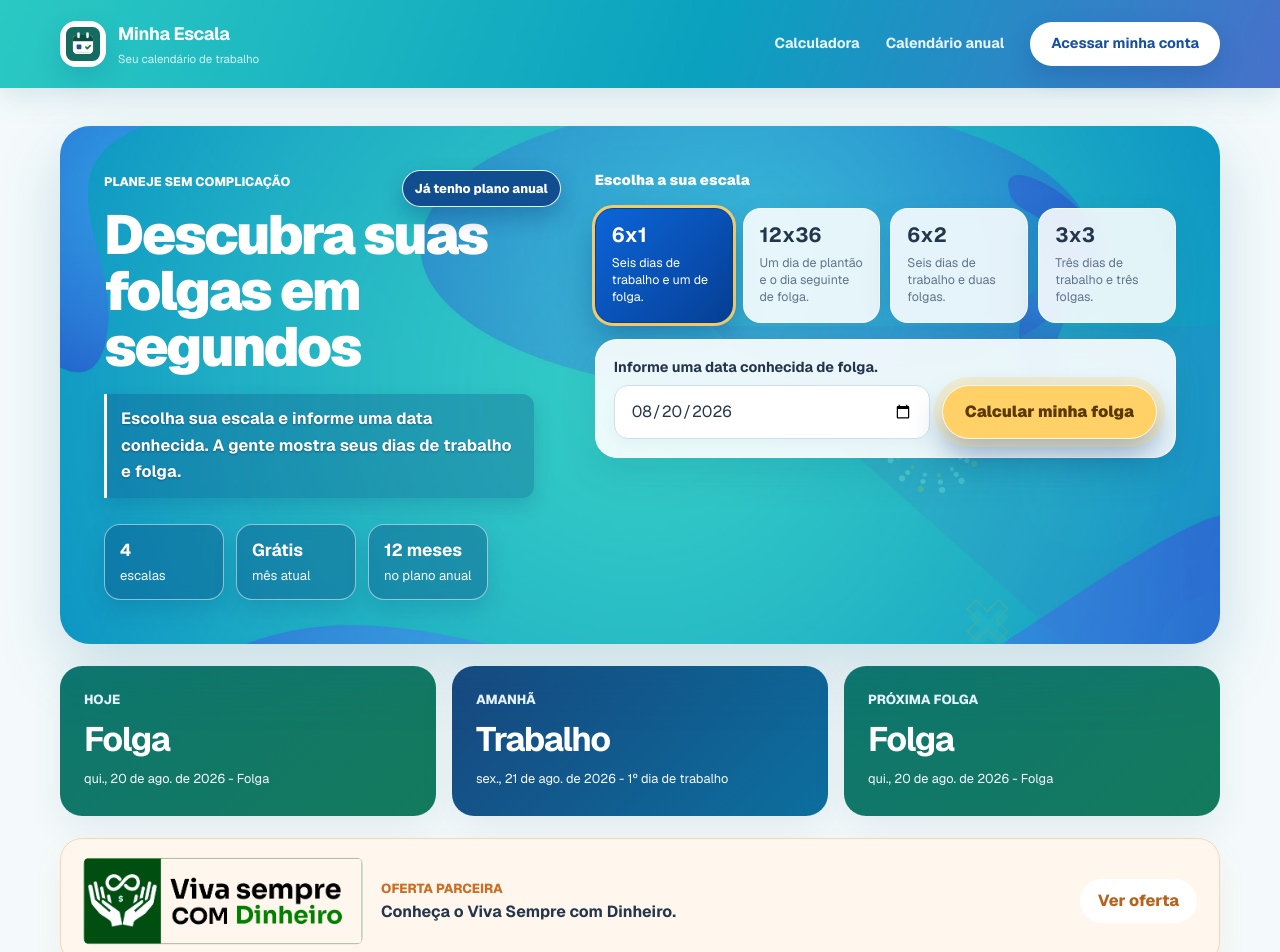
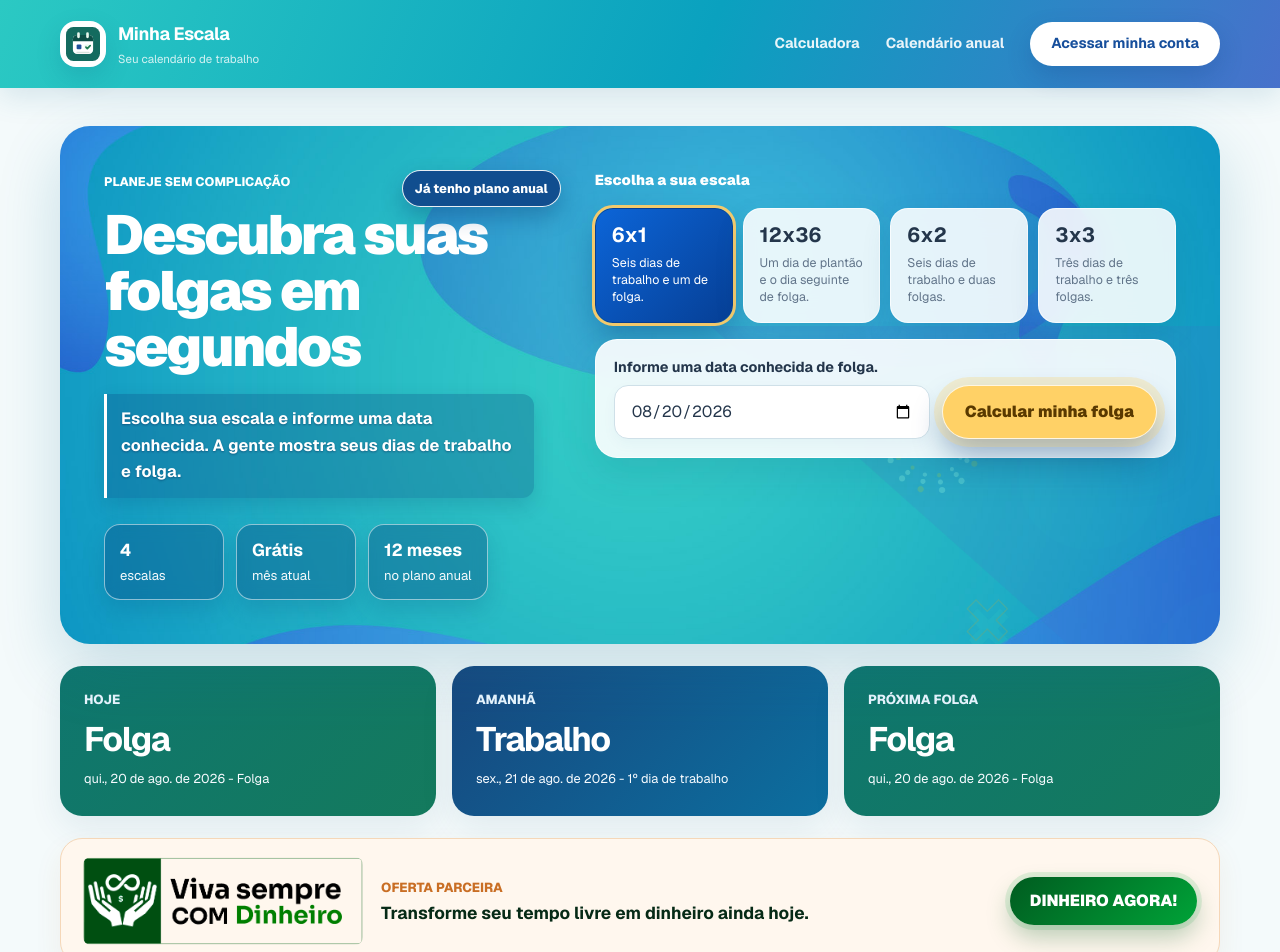
Before and after one commit to andreveeck/calculadora-escala-de-trabalho, a Next.js app: page / in a window 1280 px wide. Shown: the top 952 px of the page. Built offline with nearby package versions, Linux system fonts and the light colour scheme; no server answers.

Commit message:
Destaca CTA do banner afiliado

```diff
--- a/app/globals.css
+++ b/app/globals.css
@@ -373,17 +373,48 @@ h2 {
 }
 
 .affiliate-banner-link strong {
+  color: #062a16;
+  font-size: 1.08rem;
   line-height: 1.3;
 }
 
 .affiliate-banner-link em {
-  padding: 10px 18px;
-  border-radius: 8px;
-  background: #ffffff;
-  color: var(--warning);
+  padding: 12px 20px;
+  border-radius: 8px;
+  background: linear-gradient(135deg, #005c20 0%, #00a338 100%);
+  color: #ffffff;
   font-style: normal;
-  font-weight: 800;
+  font-weight: 900;
   text-align: center;
+  text-transform: uppercase;
+  box-shadow: 0 12px 24px rgba(0, 92, 32, 0.28);
+  animation: affiliate-cta-pulse 1.8s ease-in-out infinite;
+  transition:
+    box-shadow 160ms ease,
+    transform 160ms ease;
+}
+
+.affiliate-banner-link:hover em,
+.affiliate-banner-link:focus-visible em {
+  box-shadow: 0 16px 30px rgba(0, 92, 32, 0.38);
+  transform: translateY(-2px) scale(1.02);
+}
+
+@keyframes affiliate-cta-pulse {
+  0%,
+  100% {
+    box-shadow: 0 12px 24px rgba(0, 92, 32, 0.28);
+  }
+
+  50% {
+    box-shadow: 0 12px 24px rgba(0, 92, 32, 0.28), 0 0 0 7px rgba(0, 163, 56, 0.16);
+  }
+}
+
+@media (prefers-reduced-motion: reduce) {
+  .affiliate-banner-link em {
+    animation: none;
+  }
 }
 
 .result-section {
@@ -1893,7 +1924,7 @@ input:focus-visible {
 
 .affiliate-banner-link em {
   border-radius: 999px;
-  color: #b6631d;
+  color: #ffffff;
 }
 
 .result-section {
--- a/src/views/components/ScheduleCalculator.tsx
+++ b/src/views/components/ScheduleCalculator.tsx
@@ -155,9 +155,9 @@ function ScheduleResult({ result }: { result: ScheduleCalculationResult }) {
           />
           <span>
             <small>Oferta parceira</small>
-            <strong>Conheça o Viva Sempre com Dinheiro.</strong>
+            <strong>Transforme seu tempo livre em dinheiro ainda hoje.</strong>
           </span>
-          <em>Ver oferta</em>
+          <em>Dinheiro agora!</em>
         </a>
       </div>
 
```
